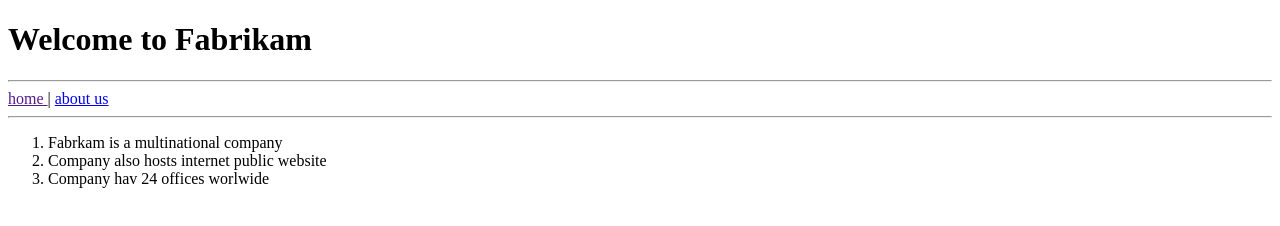
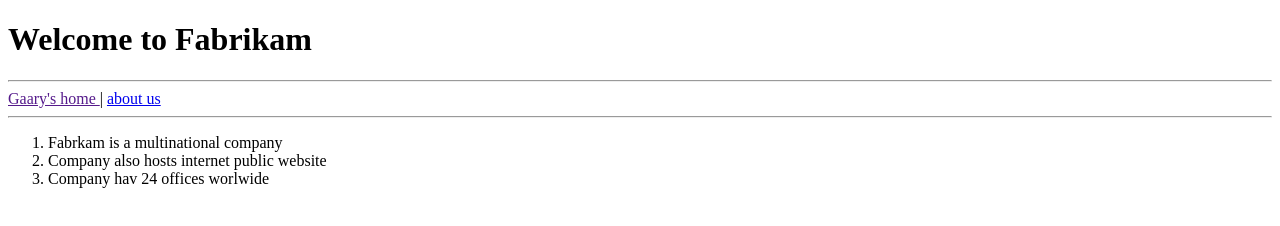
Before and after one commit to Gaurav9762/Fabrikam, a website: page Public/index.html in a window 1280 px wide. Drawn offline with Linux system fonts and the light colour scheme.

Commit message:
updated gaurav

```diff
--- a/Public/index.html
+++ b/Public/index.html
@@ -8,7 +8,7 @@
 <body>
     <h1>Welcome to Fabrikam</h1>
     <hr/>
-    <a href="">home </a> | <a href="/about.html">about us</a>
+    <a href="">Gaary's home </a> | <a href="/about.html">about us</a>
     <hr/>
 
     <ol>
```
